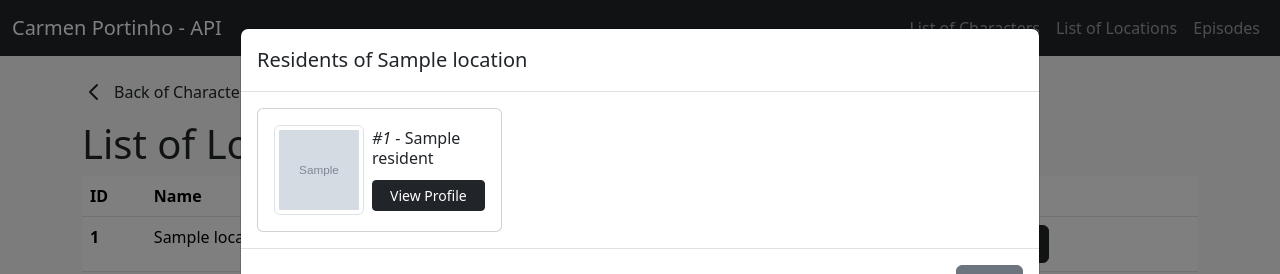
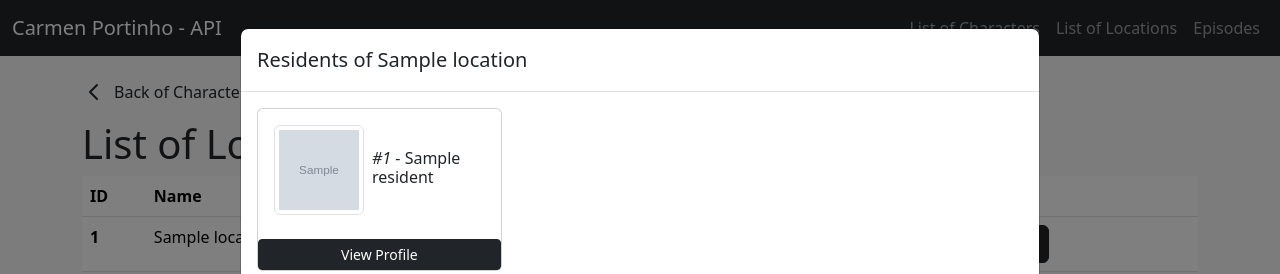
Before and after one commit to ThaisDavilla/WMC-API, a Flask app: template templates/locations.html in a window 1280 px wide, after a click on "Views Residents". Shown: the top 274 px of the page. Run offline with Flask 3, Linux system fonts and the light colour scheme; the template is opened without the code that fills it: most values are stand-ins (such as "Sample title", 1, 10 or a date in 2020); grey boxes marked "Sample" are stand-in pictures; some libraries are stand-ins or nearby versions.

Commit message:
Update locations.html
feito correção do botão 'ver perfil'

```diff
--- a/templates/locations.html
+++ b/templates/locations.html
@@ -52,11 +52,9 @@
                   <div class="card h-100">
                     <div class="card-body d-flex align-items-center">
                         <img src="{{ resident.image }}" class="img-thumbnail me-2" alt="{{ resident.name }}" style="width: 90px; height: 90px;">
-                        <div>
                             <h6 class="card-title mb-1"> <span class="fst-italic" tyle="width: 6rem;">#{{ resident.id }}</span> -  {{ resident.name }}</h6>
-                            <a href="/profile/{{ resident.id }}" class="btn btn-dark btn-sm mt-2 h-100 w-100">View Profile</a>
-                        </div>
                     </div>
+                      <a href="/profile/{{ resident.id }}" class="btn btn-dark btn-sm mt-2 text-center">View Profile</a>
                 </div>
 
                 </div>
```
